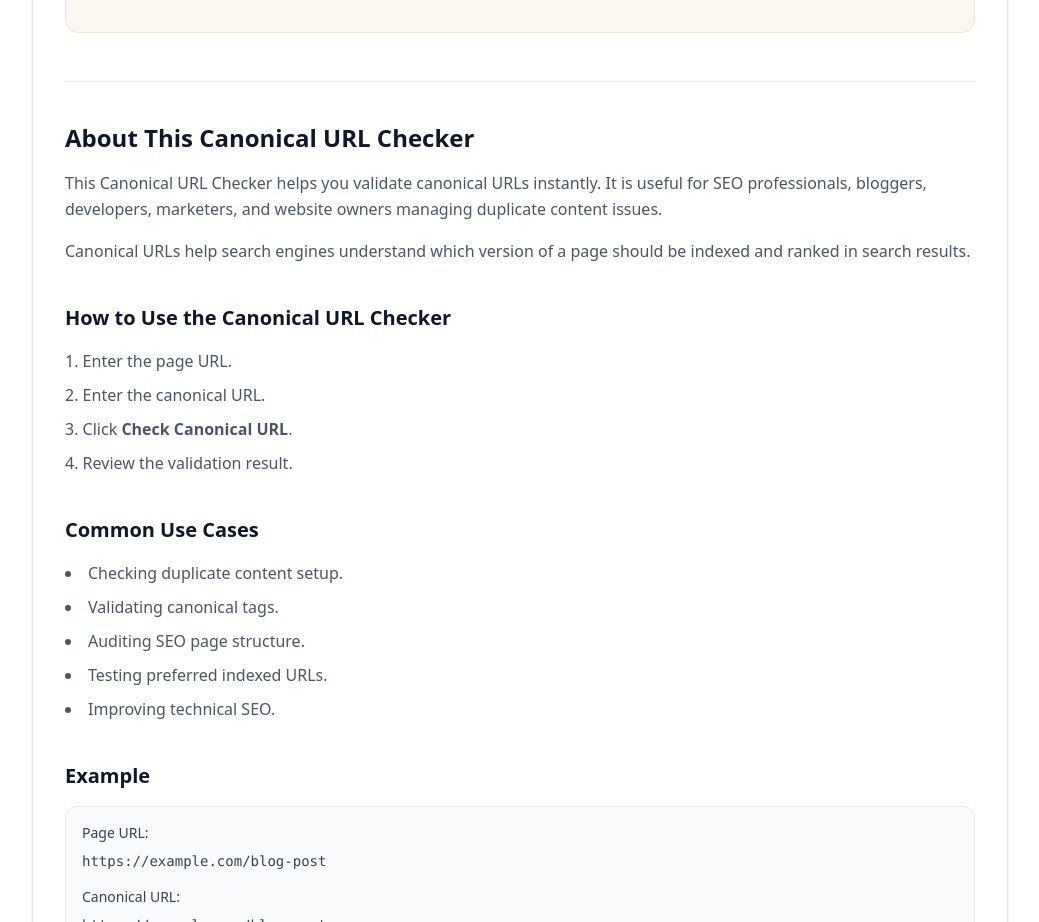
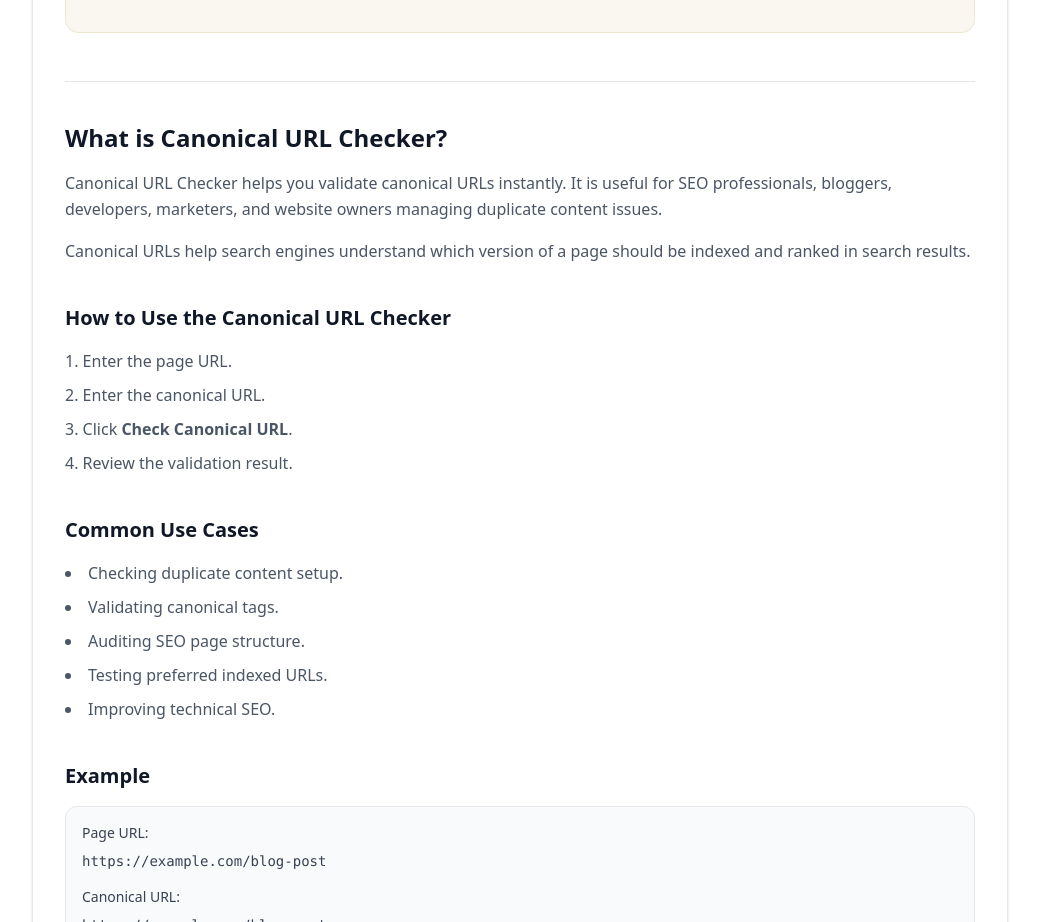
Before and after one commit to vaarunsonawwane-ops/yoryantra-new, a Next.js app: page /tools/canonical-url-checker in a window 1280 px wide. Shown: the part 840-1762 px from the top of the page, without its empty margins (120-1159 px from the left). Built offline with nearby package versions, Linux system fonts and the light colour scheme.

Commit message:
Canonical URL Checker Update ToolClient.tsx

```diff
--- a/app/tools/canonical-url-checker/ToolClient.tsx
+++ b/app/tools/canonical-url-checker/ToolClient.tsx
@@ -146,11 +146,11 @@ export default function ToolClient() {
       <section className="mt-12 border-t border-gray-200 pt-10 space-y-10">
         <div>
           <h2 className="text-2xl font-semibold text-gray-900">
-            About This Canonical URL Checker
+            What is Canonical URL Checker?
           </h2>
 
           <p className="mt-4 text-gray-600 leading-relaxed">
-            This Canonical URL Checker helps you
+            Canonical URL Checker helps you
             validate canonical URLs instantly. It is
             useful for SEO professionals, bloggers,
             developers, marketers, and website
```
